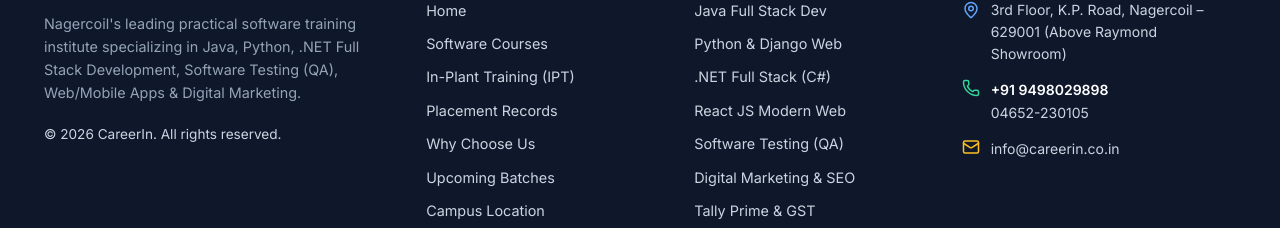
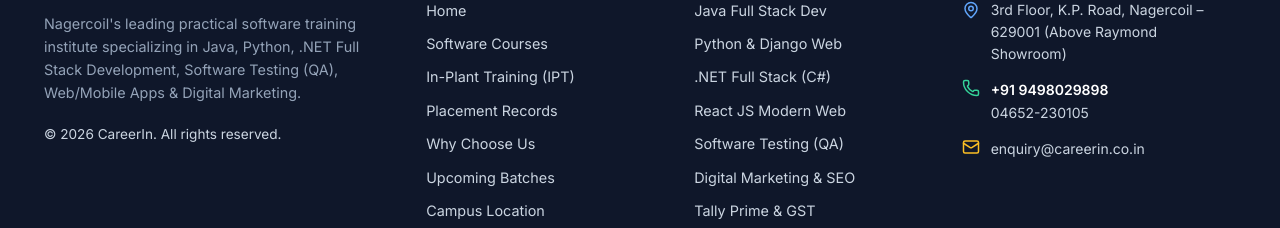
Before and after one commit to dspanand1977-git/careerin-ngl-website, a React (Vite) app: page / in a window 1280 px wide. Shown: the part 7946-8174 px from the top of the page. Built offline with nearby package versions, Linux system fonts and the light colour scheme.

Commit message:
Add vercel SPA routing

```diff
--- a/src/components/Footer.jsx
+++ b/src/components/Footer.jsx
@@ -107,7 +107,7 @@
 
               <div style={{ display: 'flex', gap: '0.65rem', color: '#cbd5e1' }}>
                 <Mail size={18} color="#fbbf24" style={{ flexShrink: 0 }} />
-                <a href="mailto:enquiry@careerin.co.in" style={{ color: '#cbd5e1' }}>info@careerin.co.in</a>
+                <a href="mailto:enquiry@careerin.co.in" style={{ color: '#cbd5e1' }}>enquiry@careerin.co.in</a>
               </div>
             </div>
           </div>
```
